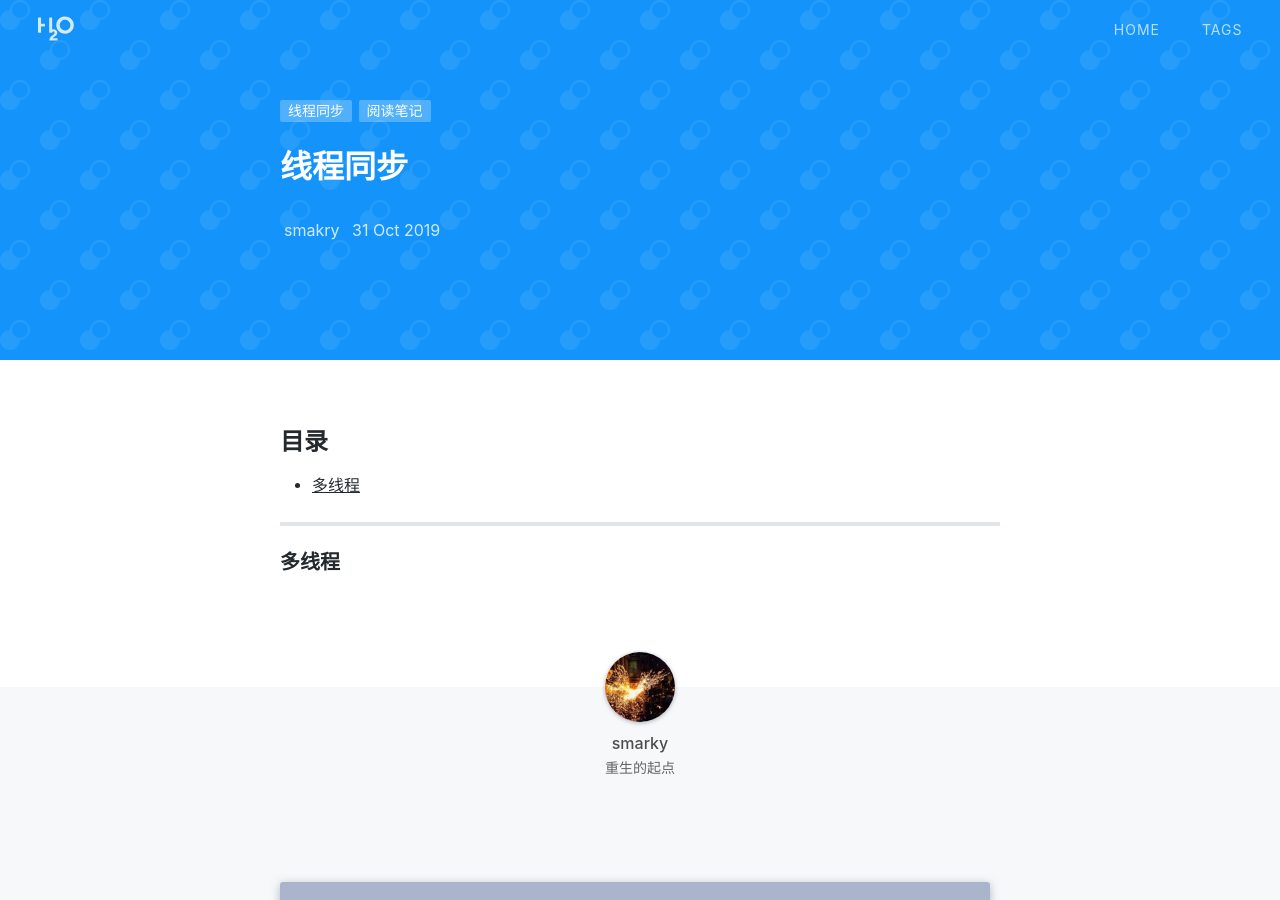
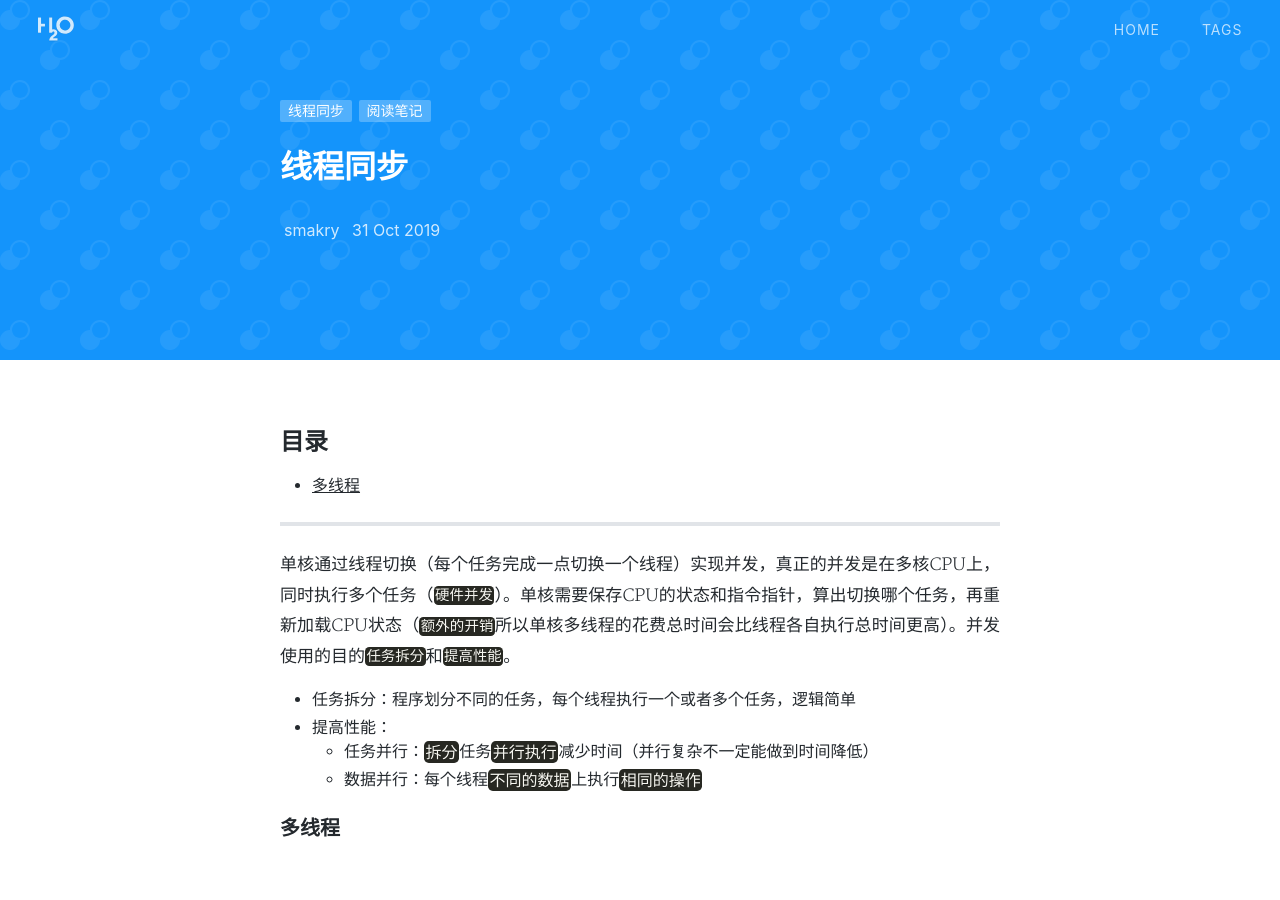
Before and after one commit to smakry/smakry.github.io, a Jekyll site: the page built from _posts/2019-10-31-线程同步.md, in a window 1280 px wide and 900 px high. Built offline with Jekyll 4.4.1, drawn with Linux system fonts in a browser that asks for light colours; nearby versions of some CDN libraries; comment, search, counter and statistics services are not loaded; a style sheet for code colours, icons or effects is not loaded.

Commit message:
blog theam

```diff
--- a/_config.yml
+++ b/_config.yml
@@ -66,7 +66,7 @@ recommend-tags: true # whether or not display recommend-tags on the sidebar
 recommend-condition-size: 12 # a tag will be recommended if the size of it is more than this value
 
 # Build settings
-paginate: 6
+paginate: 10
 paginate_path: 'page:num'
 exclude: ['node_modules', 'dev', 'package.json', 'gulpfile.js', '.gitignore', 'README.md']
 
--- a/_posts/2019-10-31-线程同步.md
+++ b/_posts/2019-10-31-线程同步.md
@@ -14,4 +14,11 @@ tags: 线程同步 阅读笔记
 
 ---
 
+单核通过线程切换（每个任务完成一点切换一个线程）实现并发，真正的并发是在多核CPU上，同时执行多个任务（`硬件并发`）。单核需要保存CPU的状态和指令指针，算出切换哪个任务，再重新加载CPU状态（`额外的开销`所以单核多线程的花费总时间会比线程各自执行总时间更高）。并发使用的目的`任务拆分`和`提高性能`。
+
+- 任务拆分：程序划分不同的任务，每个线程执行一个或者多个任务，逻辑简单
+- 提高性能：
+    - 任务并行：`拆分`任务`并行执行`减少时间（并行复杂不一定能做到时间降低）
+    - 数据并行：每个线程`不同的数据`上执行`相同的操作`
+
 ### <span id = "list_0"></span> 多线程
```
